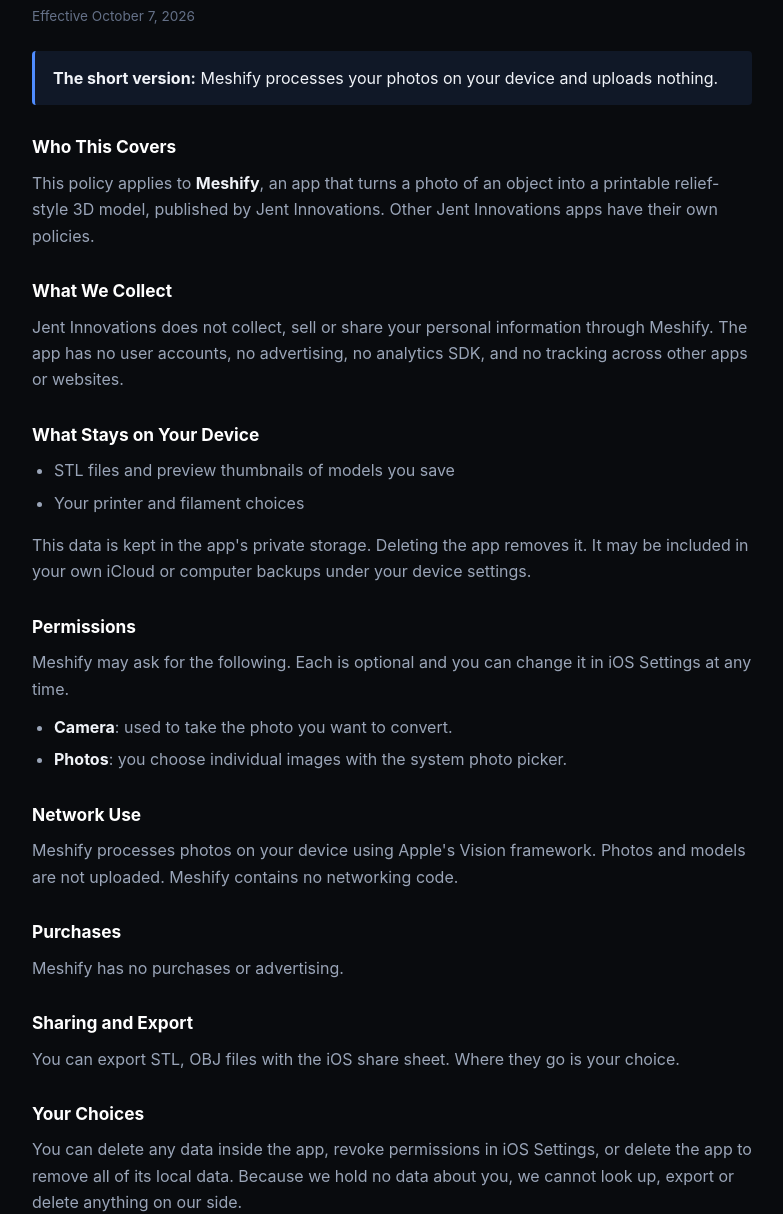
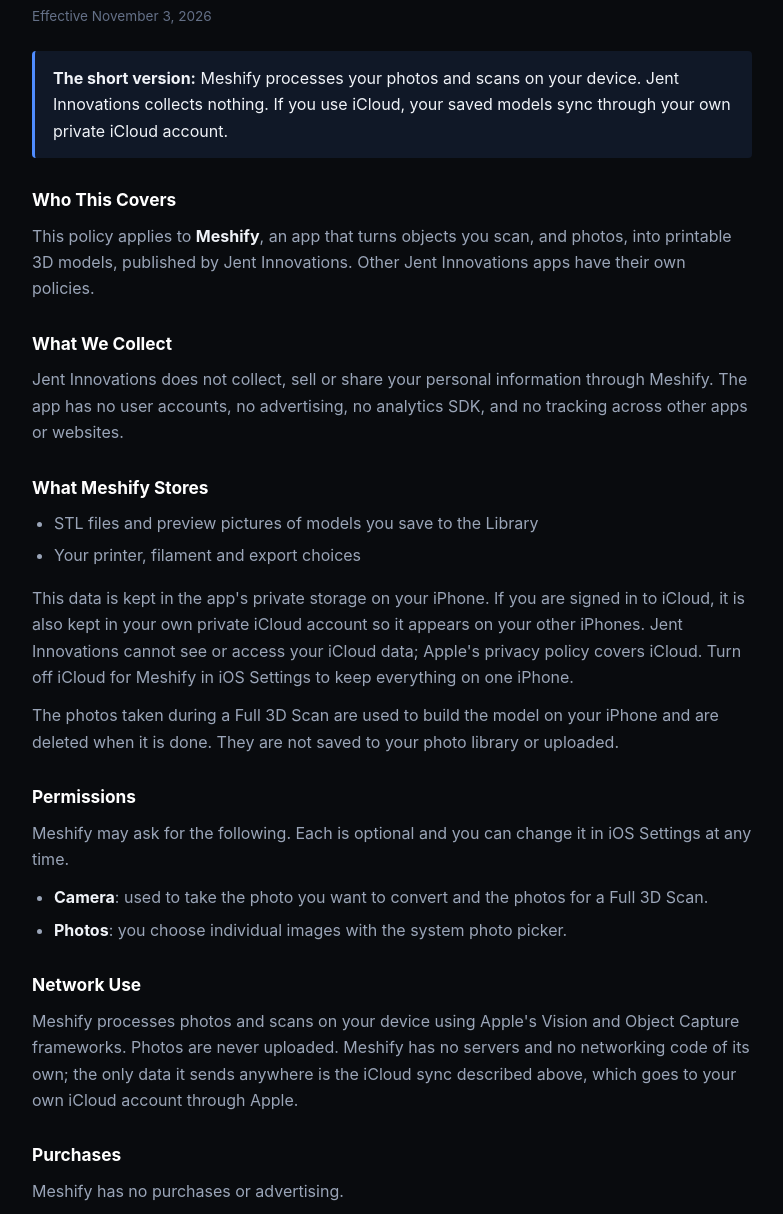
Before and after one commit to jentinnovations-eng/privacy-policy, a plain HTML site: page meshify.html in a window 1280 px wide. Shown: the part 128-1342 px from the top of the page, without its empty margins (248-1031 px from the left). Drawn offline with Linux system fonts and the light colour scheme.

Commit message:
Meshify policy: Full 3D Scan photos and iCloud sync
Co-Authored-By: Claude Opus 5.5 <noreply@anthropic.com>

```diff
--- a/meshify.html
+++ b/meshify.html
@@ -29,24 +29,25 @@
 <main class="wrap">
 <a class="back" href="./">&larr; Jent Innovations</a>
 <h1>Meshify — Privacy Policy</h1>
-<div class="eff">Effective October 7, 2026</div>
-<div class="modal-highlight"><strong>The short version:</strong> Meshify processes your photos on your device and uploads nothing.</div>
+<div class="eff">Effective November 3, 2026</div>
+<div class="modal-highlight"><strong>The short version:</strong> Meshify processes your photos and scans on your device. Jent Innovations collects nothing. If you use iCloud, your saved models sync through your own private iCloud account.</div>
 <h4>Who This Covers</h4>
-<p>This policy applies to <strong>Meshify</strong>, an app that turns a photo of an object into a printable relief-style 3D model, published by Jent Innovations. Other Jent Innovations apps have their own policies.</p>
+<p>This policy applies to <strong>Meshify</strong>, an app that turns objects you scan, and photos, into printable 3D models, published by Jent Innovations. Other Jent Innovations apps have their own policies.</p>
 <h4>What We Collect</h4>
 <p>Jent Innovations does not collect, sell or share your personal information through Meshify. The app has no user accounts, no advertising, no analytics SDK, and no tracking across other apps or websites.</p>
-<h4>What Stays on Your Device</h4>
-<ul><li>STL files and preview thumbnails of models you save</li><li>Your printer and filament choices</li></ul>
-<p>This data is kept in the app's private storage. Deleting the app removes it. It may be included in your own iCloud or computer backups under your device settings.</p>
-<h4>Permissions</h4><p>Meshify may ask for the following. Each is optional and you can change it in iOS Settings at any time.</p><ul><li><strong>Camera</strong>: used to take the photo you want to convert.</li><li><strong>Photos</strong>: you choose individual images with the system photo picker.</li></ul>
+<h4>What Meshify Stores</h4>
+<ul><li>STL files and preview pictures of models you save to the Library</li><li>Your printer, filament and export choices</li></ul>
+<p>This data is kept in the app's private storage on your iPhone. If you are signed in to iCloud, it is also kept in your own private iCloud account so it appears on your other iPhones. Jent Innovations cannot see or access your iCloud data; Apple's privacy policy covers iCloud. Turn off iCloud for Meshify in iOS Settings to keep everything on one iPhone.</p>
+<p>The photos taken during a Full 3D Scan are used to build the model on your iPhone and are deleted when it is done. They are not saved to your photo library or uploaded.</p>
+<h4>Permissions</h4><p>Meshify may ask for the following. Each is optional and you can change it in iOS Settings at any time.</p><ul><li><strong>Camera</strong>: used to take the photo you want to convert and the photos for a Full 3D Scan.</li><li><strong>Photos</strong>: you choose individual images with the system photo picker.</li></ul>
 <h4>Network Use</h4>
-<p>Meshify processes photos on your device using Apple's Vision framework. Photos and models are not uploaded. Meshify contains no networking code.</p>
+<p>Meshify processes photos and scans on your device using Apple's Vision and Object Capture frameworks. Photos are never uploaded. Meshify has no servers and no networking code of its own; the only data it sends anywhere is the iCloud sync described above, which goes to your own iCloud account through Apple.</p>
 <h4>Purchases</h4>
 <p>Meshify has no purchases or advertising.</p>
 <h4>Sharing and Export</h4>
 <p>You can export STL, OBJ files with the iOS share sheet. Where they go is your choice.</p>
 <h4>Your Choices</h4>
-<p>You can delete any data inside the app, revoke permissions in iOS Settings, or delete the app to remove all of its local data. Because we hold no data about you, we cannot look up, export or delete anything on our side.</p>
+<p>You can delete any model in the Library (this also removes it from iCloud and your other iPhones), revoke permissions in iOS Settings, or delete the app to remove its local data. To remove Meshify's iCloud data, go to Settings, your name, iCloud, Manage Account Storage. Because we hold no data about you, we cannot look up, export or delete anything on our side.</p>
 <h4>Changes</h4>
 <p>If this policy changes, the new version will be posted here with a new effective date.</p>
 <h4>Contact</h4>
```
